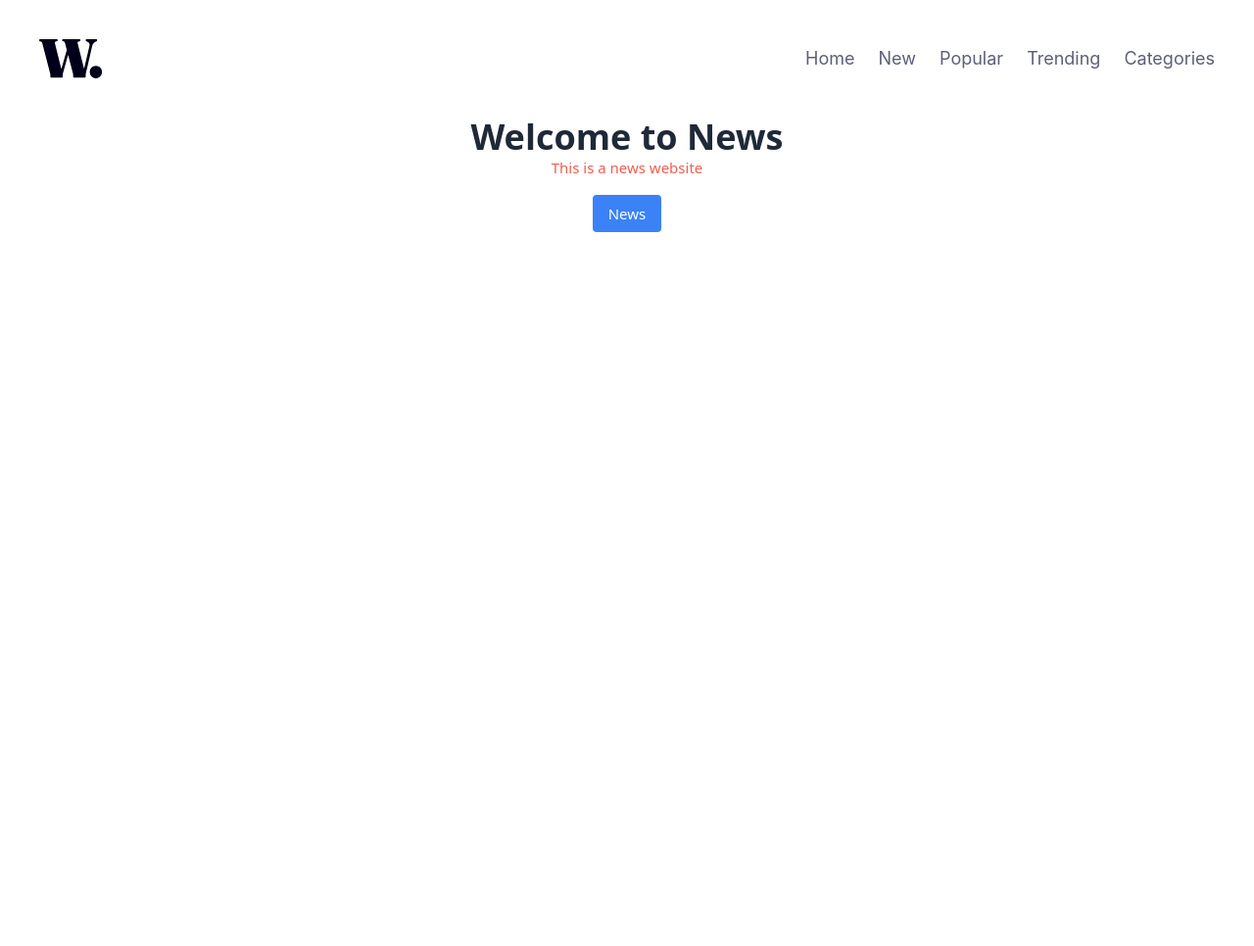
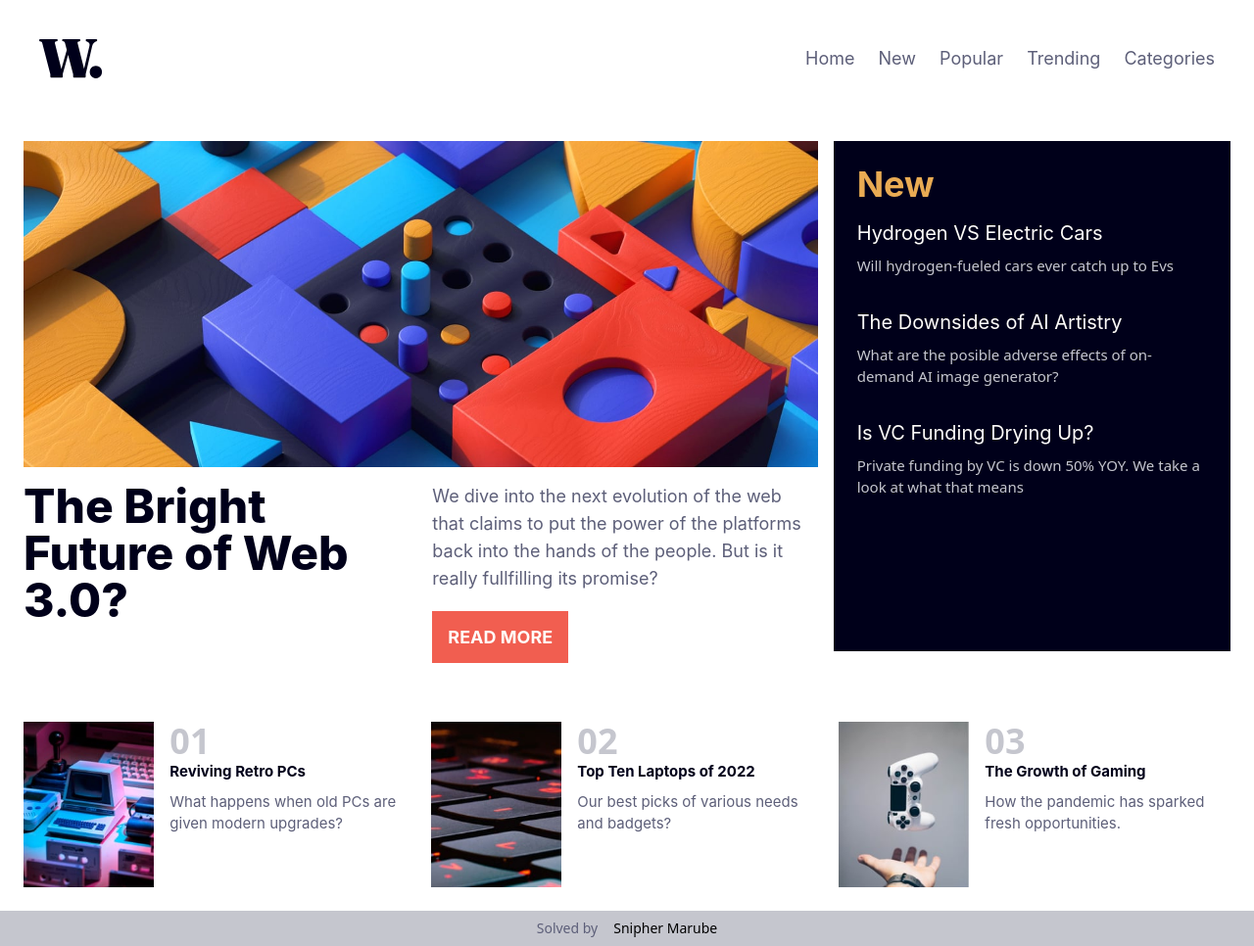
Before and after one commit to snipher-marube/frontendmentor-solution2, a Django app: page / in a window 1280 px wide. Shown: the whole page at 98% size. Before the commit the page ends 237 px from the top, so only its background shows below. Run offline with Django 4.2, Linux system fonts and the light colour scheme; some libraries are stand-ins or nearby versions.

Commit message:
home page done

```diff
--- a/templates/app/home.html
+++ b/templates/app/home.html
@@ -2,9 +2,108 @@
 {% block title %}Home{% endblock %}
 {% load static tailwind_tags %}
 {% block content %}
-    <div class="flex flex-col items-center justify-center">
-        <h1 class="text-4xl font-bold text-gray-800">Welcome to News</h1>
-        <p class="text-softRed">This is a news website</p>
-        <a href="#" class="mt-4 px-4 py-2 bg-blue-500 text-white rounded hover:bg-blue-600">News</a>
-    </div>
+    <section>
+        <div class="container mx-auto  p-6 block  md:flex md:space-x-4">
+            <div class="w-full md:w-2/3">
+                <div>
+                    <img src="{% static 'assets/images/image-web-3-desktop.jpg' %}" alt="">
+                </div>
+                <div class=" gap-4 md:gap-6 md:flex mt-4">
+                    <div class="block md:w-1/2">
+                        <h1 class="font-Inter font-extrabold text-5xl pr-4 text-veryDarkBlue">The Bright Future of Web 3.0?</h1>
+                    </div>
+                    <div class="block md:w-1/2 md:space-y-4">
+                        <div>
+                            <p class="text-lg text-darkGrayishBlue pb-4 font-Inter">
+                                We dive into the next evolution of the web that claims to put the power
+                                of the platforms back into the hands of the people. But is it really fullfilling its promise?
+                            </p>
+                        </div>
+                        <div>
+                            <a href="#" class="text-offWhite font-Inter font-bold text-lg bg-softRed p-4 hover:bg-softOrange">READ MORE</a>
+                        </div>
+
+
+                    </div>
+                </div>
+            </div>
+            <div class="w-full mt-6 md:mt-0 md:w-1/3 bg-veryDarkBlue ">
+                <div class="p-6">
+                    <h1 class="pb-4 text-4xl text-softOrange font-bold font-Inter">New</h1>
+                    <!--first new post start-->
+                    <div class="">
+                        <h1 class="text-offWhite text-bold text-xl font-Inter">Hydrogen VS Electric Cars</h1>
+                        <div class="pt-2 pb-8">
+                            <a href="#" class="text-grayishBlue hover:underline">Will hydrogen-fueled cars ever catch up to Evs</a>
+                        </div>
+                    </div>
+                    <!--first new post end-->
+
+                    <!--second new post start-->
+                    <div class="">
+                        <h1 class="text-offWhite text-bold text-xl font-Inter ">The Downsides of AI Artistry</h1>
+                        <div class="pt-2 pb-8">
+                            <a href="#" class="text-grayishBlue hover:underline">What are the posible adverse effects of on-demand AI image generator?</a>
+                        </div>
+                    </div>
+                    <!--second new post end-->
+
+                    <!--third new post start-->
+                    <div class="">
+                        <h1 class="text-offWhite text-bold text-xl font-Inter ">Is VC Funding Drying Up?</h1>
+                        <div class="pt-2">
+                        <a href="#" class="text-grayishBlue hover:underline">Private funding by VC is down 50% YOY. We take a look at what that means</a>
+                        </div>
+                    </div>
+                </div>
+            </div>
+        </div>
+    </section>
+
+    <section class="mt-6">
+        <div class="w-full container mx-auto p-6 justify-between block md:flex gap-4">
+            <div class="block w-full md:w-1/3 md:flex ">
+                <div class="w-full md:w-1/3">
+                    <img class="w-full" src="{% static 'assets/images/image-retro-pcs.jpg' %}" alt="retro">
+                </div>
+
+                <div class="flex flex-col md:w-2/3 pl-4 pb-4">
+                    <div class="text-4xl font-bold text-grayishBlue ">01</div>
+                    <a href="#" class="text-md font-bold font-Inter text-veryDarkBlue hover:underline pb-2">Reviving Retro PCs</a>
+                    <p class="font-Inter text-darkGrayishBlue">
+                        What happens when old PCs are given modern upgrades?
+                    </p>
+                </div>
+            </div>
+            <div class="block w-full md:w-1/3 md:flex ">
+                <div class="w-full md:w-1/3">
+                    <img class="w-full" src="{% static 'assets/images/image-top-laptops.jpg' %}" alt="laptops">
+                </div>
+
+                <div class="flex flex-col md:w-2/3 pl-4 pb-4">
+                    <div class="text-4xl font-bold text-grayishBlue ">02</div>
+                    <a href="#" class="text-md font-bold font-Inter text-veryDarkBlue hover:underline pb-2">Top Ten Laptops of 2022</a>
+                    <p class="font-Inter text-darkGrayishBlue">
+                        Our best picks of various needs and badgets?
+                    </p>
+                </div>
+            </div>
+            <div class="block w-full md:w-1/3 md:flex ">
+                <div class="w-full md:w-1/3">
+                    <img class="w-full" src="{% static 'assets/images/image-gaming-growth.jpg' %}" alt="gaming">
+                </div>
+
+                <div class="flex flex-col md:w-2/3 pl-4 pb-4">
+                    <div class="text-4xl font-bold text-grayishBlue ">03</div>
+                    <a href="#" class="text-md font-bold font-Inter text-veryDarkBlue hover:underline pb-2">The Growth of Gaming</a>
+                    <p class="font-Inter text-darkGrayishBlue">
+                        How the pandemic has sparked fresh opportunities.
+                    </p>
+                </div>
+            </div>
+        </div>
+    </section>
+
+
+
 {% endblock %}
--- a/templates/base.html
+++ b/templates/base.html
@@ -15,5 +15,6 @@
     {% block content %}
         <!--content goes here-->
     {% endblock %}
+    {% include 'includes/footer.html' %}
 </body>
 </html>
--- /dev/null
+++ b/templates/includes/footer.html
@@ -0,0 +1,10 @@
+{% load static tailwind_tags %}
+
+<footer class="bg-grayishBlue">
+    <div class="flex p-2 items-center justify-center ">
+        <div class="flex gap-4">
+            <p class="text-darkGrayishBlue text-sm">Solved by</p>
+            <a href="#" class="text-sm hover:underline hover:text-darkGrayishBlue">Snipher Marube</a>
+        </div>
+    </div>
+</footer>
--- a/theme/static/css/dist/styles.css
+++ b/theme/static/css/dist/styles.css
@@ -754,21 +754,21 @@ select {
   right: 1.5rem;
 }
 
-.left-0 {
-  left: 0px;
-}
-
 .mx-auto {
   margin-left: auto;
   margin-right: auto;
+}
+
+.mt-10 {
+  margin-top: 2.5rem;
 }
 
 .mt-4 {
   margin-top: 1rem;
 }
 
-.mt-10 {
-  margin-top: 2.5rem;
+.mt-6 {
+  margin-top: 1.5rem;
 }
 
 .block {
@@ -787,6 +787,10 @@ select {
   height: 100vh;
 }
 
+.w-full {
+  width: 100%;
+}
+
 .transform {
   transform: translate(var(--tw-translate-x), var(--tw-translate-y)) rotate(var(--tw-rotate)) skewX(var(--tw-skew-x)) skewY(var(--tw-skew-y)) scaleX(var(--tw-scale-x)) scaleY(var(--tw-scale-y));
 }
@@ -799,10 +803,6 @@ select {
   align-items: center;
 }
 
-.justify-end {
-  justify-content: flex-end;
-}
-
 .justify-center {
   justify-content: center;
 }
@@ -811,10 +811,8 @@ select {
   justify-content: space-between;
 }
 
-.space-x-4 > :not([hidden]) ~ :not([hidden]) {
-  --tw-space-x-reverse: 0;
-  margin-right: calc(1rem * var(--tw-space-x-reverse));
-  margin-left: calc(1rem * calc(1 - var(--tw-space-x-reverse)));
+.gap-4 {
+  gap: 1rem;
 }
 
 .space-x-6 > :not([hidden]) ~ :not([hidden]) {
@@ -833,13 +831,9 @@ select {
   align-self: flex-end;
 }
 
-.rounded {
-  border-radius: 0.25rem;
-}
-
-.bg-blue-500 {
+.bg-black {
   --tw-bg-opacity: 1;
-  background-color: rgb(59 130 246 / var(--tw-bg-opacity));
+  background-color: rgb(0 0 0 / var(--tw-bg-opacity));
 }
 
 .bg-gray-50 {
@@ -847,35 +841,90 @@ select {
   background-color: rgb(249 250 251 / var(--tw-bg-opacity));
 }
 
+.bg-green-800 {
+  --tw-bg-opacity: 1;
+  background-color: rgb(22 101 52 / var(--tw-bg-opacity));
+}
+
+.bg-red-600 {
+  --tw-bg-opacity: 1;
+  background-color: rgb(220 38 38 / var(--tw-bg-opacity));
+}
+
+.bg-softRed {
+  --tw-bg-opacity: 1;
+  background-color: hsl(5 85% 63% / var(--tw-bg-opacity));
+}
+
+.bg-veryDarkBlue {
+  --tw-bg-opacity: 1;
+  background-color: hsl(240 100% 5% / var(--tw-bg-opacity));
+}
+
 .bg-white {
   --tw-bg-opacity: 1;
   background-color: rgb(255 255 255 / var(--tw-bg-opacity));
+}
+
+.bg-grayishBlue {
+  --tw-bg-opacity: 1;
+  background-color: hsl(233 8% 79% / var(--tw-bg-opacity));
+}
+
+.p-10 {
+  padding: 2.5rem;
+}
+
+.p-4 {
+  padding: 1rem;
 }
 
 .p-6 {
   padding: 1.5rem;
 }
 
-.p-10 {
-  padding: 2.5rem;
+.p-3 {
+  padding: 0.75rem;
 }
 
-.px-4 {
-  padding-left: 1rem;
+.p-2 {
+  padding: 0.5rem;
+}
+
+.pb-4 {
+  padding-bottom: 1rem;
+}
+
+.pb-8 {
+  padding-bottom: 2rem;
+}
+
+.pr-4 {
   padding-right: 1rem;
 }
 
-.py-2 {
+.pt-2 {
   padding-top: 0.5rem;
+}
+
+.pl-4 {
+  padding-left: 1rem;
+}
+
+.pb-3 {
+  padding-bottom: 0.75rem;
+}
+
+.pb-2 {
   padding-bottom: 0.5rem;
+}
+
+.font-Inter {
+  font-family: Inter, sans-serif;
 }
 
 .font-serif {
   font-family: ui-serif, Georgia, Cambria, "Times New Roman", Times, serif;
-}
-
-.font-Inter {
-  font-family: Inter, sans-serif;
 }
 
 .text-4xl {
@@ -893,8 +942,22 @@ select {
   line-height: 1.75rem;
 }
 
+.text-xl {
+  font-size: 1.25rem;
+  line-height: 1.75rem;
+}
+
+.text-sm {
+  font-size: 0.875rem;
+  line-height: 1.25rem;
+}
+
 .font-bold {
   font-weight: 700;
+}
+
+.font-extrabold {
+  font-weight: 800;
 }
 
 .leading-normal {
@@ -905,9 +968,9 @@ select {
   letter-spacing: 0em;
 }
 
-.text-gray-800 {
+.text-darkGrayishBlue {
   --tw-text-opacity: 1;
-  color: rgb(31 41 55 / var(--tw-text-opacity));
+  color: hsl(236 13% 42% / var(--tw-text-opacity));
 }
 
 .text-grayishBlue {
@@ -915,19 +978,19 @@ select {
   color: hsl(233 8% 79% / var(--tw-text-opacity));
 }
 
-.text-softRed {
+.text-offWhite {
   --tw-text-opacity: 1;
-  color: hsl(5 85% 63% / var(--tw-text-opacity));
+  color: hsl(36 100% 99% / var(--tw-text-opacity));
 }
 
-.text-white {
+.text-softOrange {
   --tw-text-opacity: 1;
-  color: rgb(255 255 255 / var(--tw-text-opacity));
+  color: hsl(35 77% 62% / var(--tw-text-opacity));
 }
 
-.text-darkGrayishBlue {
+.text-veryDarkBlue {
   --tw-text-opacity: 1;
-  color: hsl(236 13% 42% / var(--tw-text-opacity));
+  color: hsl(240 100% 5% / var(--tw-text-opacity));
 }
 
 .drop-shadow-md {
@@ -953,14 +1016,28 @@ body {
   text-transform: uppercase;
 }
 
-.hover\:bg-blue-600:hover {
+.hover\:bg-softOrange:hover {
   --tw-bg-opacity: 1;
-  background-color: rgb(37 99 235 / var(--tw-bg-opacity));
+  background-color: hsl(35 77% 62% / var(--tw-bg-opacity));
 }
 
 .hover\:text-grayishBlue:hover {
   --tw-text-opacity: 1;
   color: hsl(233 8% 79% / var(--tw-text-opacity));
+}
+
+.hover\:text-softOrange:hover {
+  --tw-text-opacity: 1;
+  color: hsl(35 77% 62% / var(--tw-text-opacity));
+}
+
+.hover\:text-darkGrayishBlue:hover {
+  --tw-text-opacity: 1;
+  color: hsl(236 13% 42% / var(--tw-text-opacity));
+}
+
+.hover\:underline:hover {
+  text-decoration-line: underline;
 }
 
 .focus\:outline-none:focus {
@@ -979,6 +1056,10 @@ body {
 }
 
 @media (min-width: 768px) {
+  .md\:mt-0 {
+    margin-top: 0px;
+  }
+
   .md\:flex {
     display: flex;
   }
@@ -987,7 +1068,39 @@ body {
     display: none;
   }
 
-  .md\:p-10 {
-    padding: 2.5rem;
+  .md\:w-1\/2 {
+    width: 50%;
+  }
+
+  .md\:w-1\/3 {
+    width: 33.333333%;
+  }
+
+  .md\:w-2\/3 {
+    width: 66.666667%;
+  }
+
+  .md\:w-2 {
+    width: 0.5rem;
+  }
+
+  .md\:w-1 {
+    width: 0.25rem;
+  }
+
+  .md\:gap-6 {
+    gap: 1.5rem;
+  }
+
+  .md\:space-x-4 > :not([hidden]) ~ :not([hidden]) {
+    --tw-space-x-reverse: 0;
+    margin-right: calc(1rem * var(--tw-space-x-reverse));
+    margin-left: calc(1rem * calc(1 - var(--tw-space-x-reverse)));
+  }
+
+  .md\:space-y-4 > :not([hidden]) ~ :not([hidden]) {
+    --tw-space-y-reverse: 0;
+    margin-top: calc(1rem * calc(1 - var(--tw-space-y-reverse)));
+    margin-bottom: calc(1rem * var(--tw-space-y-reverse));
   }
 }
```
Also changed, not shown: 1 other file.
